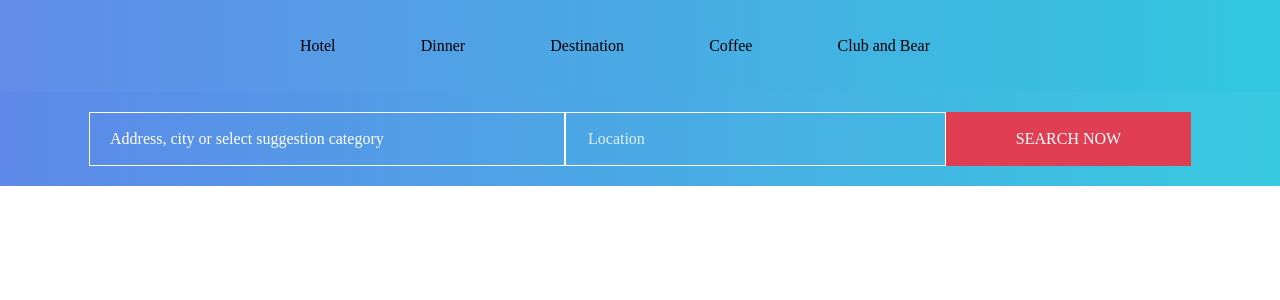
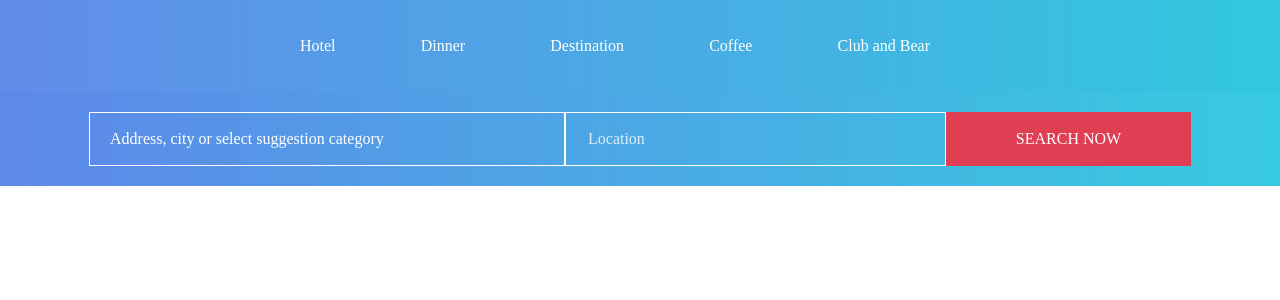
Before and after one commit to trixcode/triplytrip-front, a Next.js app: page / in a window 1280 px wide. Shown: the top 300 px of the page. Built offline with nearby package versions, Linux system fonts and the light colour scheme.

Commit message:
fix class name of Category component

```diff
--- a/src/components/Category/index.js
+++ b/src/components/Category/index.js
@@ -6,24 +6,24 @@ const Category = (props) => {
       <div class="category-container ">
         <div class="category container-Tynai">
           <div class="category-block first-block">
-            <img class="category__image"></img>
-            <span class="category__name">Hotel</span>
+            <img class="category-block__image"></img>
+            <span class="category-block__name">Hotel</span>
           </div>
           <div class="category-block">
-            <img class="category__image"></img>
-            <span class="category__name">Dinner</span>
+            <img class="category-block__image"></img>
+            <span class="category-block__name">Dinner</span>
           </div>
           <div class="category-block">
-            <img class="category__image"></img>
-            <span class="category__name">Destination</span>
+            <img class="category-block__image"></img>
+            <span class="category-block__name">Destination</span>
           </div>
           <div class="category-block">
-            <img class="category__image"></img>
-            <span class="category__name">Coffee</span>
+            <img class="category-block__image"></img>
+            <span class="category-block__name">Coffee</span>
           </div>
           <div class="category-block last-block">
-            <img class="category__image"></img>
-            <span class="category__name">Club and Bear</span>
+            <img class="category-block__image"></img>
+            <span class="category-block__name">Club and Bear</span>
           </div>
         </div>
       </div>
```
